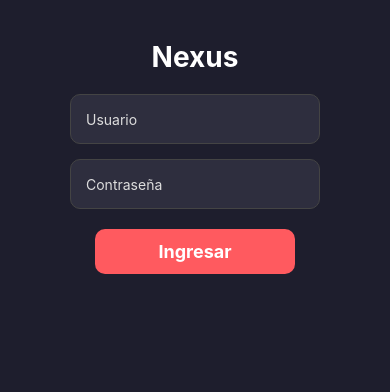
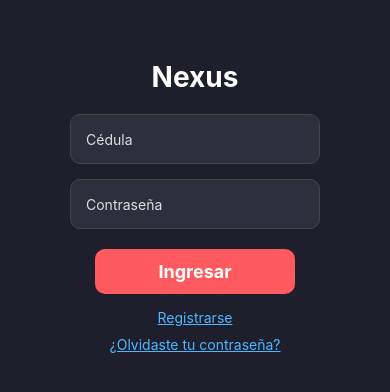
Before and after one commit to alek3344/nexus-calculator, a React Native app: screen /Login in a window 390 px wide. Shown: the top 392 px of the page. Built offline with nearby package versions, Linux system fonts and the light colour scheme.

Commit message:
falta la base de datos para el registro

```diff
--- a/Screens/Login.js
+++ b/Screens/Login.js
@@ -9,16 +9,42 @@ import {
   ScrollView,
 } from 'react-native';
 
+const usuariosSimulados = [
+  { cedula: '12345678', password: '1234' },
+];
 
 const Login = ({ navigation }) => {
-  const [user, setUser] = useState('');
+  const [cedula, setCedula] = useState('');
   const [password, setPassword] = useState('');
 
   const handleLogin = () => {
-    if (user === 'admin' && password === '1234') {
-      navigation.navigate('Menu'); // asegúrate que el nombre coincida con el definido en App.js
+    const userFound = usuariosSimulados.find(
+      (u) => u.cedula === cedula && u.password === password
+    );
+    if (userFound) {
+      navigation.navigate('Menu');
     } else {
-      Alert.alert('Error', 'Usuario o contraseña incorrectos');
+      Alert.alert('Error', 'Cédula o contraseña incorrecta');
+    }
+  };
+
+  const handleRegister = () => {
+    const existe = usuariosSimulados.find((u) => u.cedula === cedula);
+    if (existe) {
+      Alert.alert('Error', 'Esta cédula ya está registrada');
+    } else {
+      usuariosSimulados.push({ cedula, password });
+      Alert.alert('Registro exitoso', 'Ahora puedes iniciar sesión');
+    }
+  };
+
+  const handleRecovery = () => {
+    const user = usuariosSimulados.find((u) => u.cedula === cedula);
+    if (user) {
+      Alert.alert('Recuperación', `Tu contraseña es: ${user.password}`);
+      // Aquí puedes usar un sistema más seguro, como correo o verificación
+    } else {
+      Alert.alert('Error', 'Cédula no registrada');
     }
   };
 
@@ -26,13 +52,16 @@ const Login = ({ navigation }) => {
     <View style={styles.container}>
       <ScrollView contentContainerStyle={styles.scrollContent}>
         <Text style={styles.title}>Nexus</Text>
+
         <TextInput
           style={styles.input}
-          placeholder="Usuario"
+          placeholder="Cédula"
           placeholderTextColor="#ddd"
-          value={user}
-          onChangeText={setUser}
+          keyboardType="numeric"
+          value={cedula}
+          onChangeText={setCedula}
         />
+
         <TextInput
           style={styles.input}
           placeholder="Contraseña"
@@ -40,21 +69,23 @@ const Login = ({ navigation }) => {
           secureTextEntry
           value={password}
           onChangeText={setPassword}
-          onSubmitEditing={handleLogin}
-          returnKeyType="done"
         />
+
         <TouchableOpacity style={styles.button} onPress={handleLogin}>
           <Text style={styles.buttonText}>Ingresar</Text>
+        </TouchableOpacity>
+
+        <TouchableOpacity style={styles.altButton} onPress={handleRegister}>
+          <Text style={styles.altButtonText}>Registrarse</Text>
+        </TouchableOpacity>
+
+        <TouchableOpacity style={styles.altButton} onPress={handleRecovery}>
+          <Text style={styles.altButtonText}>¿Olvidaste tu contraseña?</Text>
         </TouchableOpacity>
       </ScrollView>
     </View>
   );
 };
-
-const botones = [
-  { label: 'Tasa', icon: require('../assets/images.png') }
-];
-
 
 export default Login;
 
@@ -67,7 +98,7 @@ const styles = StyleSheet.create({
     alignItems: 'center',
     justifyContent: 'center',
     paddingHorizontal: 20,
-    paddingTop: 40,
+    paddingTop: 60,
     paddingBottom: 40,
   },
   title: {
@@ -102,4 +133,11 @@ const styles = StyleSheet.create({
     fontSize: 18,
     fontWeight: 'bold',
   },
+  altButton: {
+    marginTop: 10,
+  },
+  altButtonText: {
+    color: '#4db8ff',
+    textDecorationLine: 'underline',
+  },
 });
```
